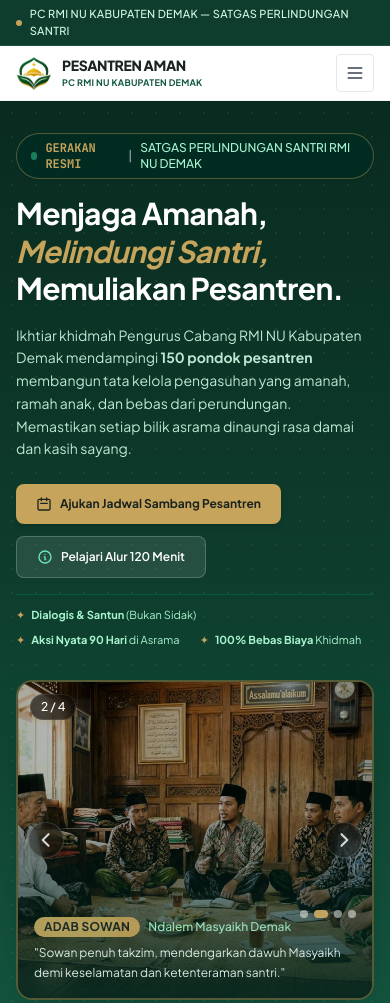
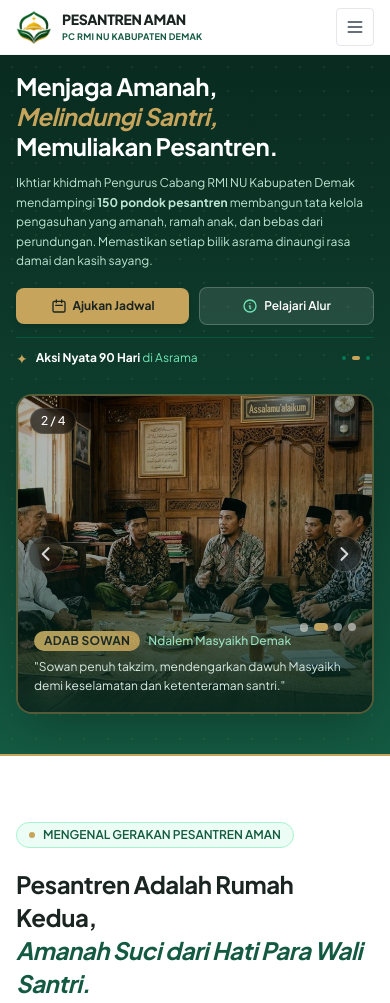
Before and after one commit to nazirulss/pesantren-aman, a website: page website/index.html in a window 390 px wide. Shown: the top 1003 px of the page. Drawn offline with nearby package versions, Linux system fonts and the light colour scheme; a web font is replaced by a local one.

Commit message:
fix(mobile): rapikan hero mobile, sembunyikan topbar di hp, sejajarkan tombol CTA, dan aktifkan slider nilai santri

```diff
--- a/website/index.html
+++ b/website/index.html
@@ -68,8 +68,8 @@
     </div>
   </div>
 
-  <!-- ================= TOPBAR INFORMASI ================= -->
-  <div class="bg-[#0E3D2D] text-white text-[11px] border-b border-[#1C5340]">
+  <!-- ================= TOPBAR INFORMASI (Hanya Desktop, di Mobile Komponen Teratas adalah Header Putih) ================= -->
+  <div class="hidden md:block bg-[#0E3D2D] text-white text-[11px] border-b border-[#1C5340]">
     <div class="max-w-7xl mx-auto px-4 sm:px-6 lg:px-8 py-1.5 flex justify-between items-center">
       <div class="flex items-center gap-2 text-emerald-100 font-medium tracking-wide">
         <span class="inline-block w-1.5 h-1.5 rounded-full bg-pa-gold"></span>
@@ -224,62 +224,60 @@
   </header>
 
   <!-- ================= 1. HERO SECTION & KEHANGATAN SILATURAHMI NDALEM ================= -->
-  <section class="bg-gradient-to-b from-[#092B20] via-[#0E3D2D] to-[#145A42] text-white pt-8 pb-16 border-b-2 border-pa-gold relative overflow-hidden">
+  <section class="bg-gradient-to-b from-[#092B20] via-[#0E3D2D] to-[#145A42] text-white pt-4 sm:pt-8 pb-10 sm:pb-16 border-b-2 border-pa-gold relative overflow-hidden">
     <!-- Ornamen Geometris Samar -->
     <div class="absolute inset-0 opacity-10 pointer-events-none bg-[radial-gradient(#C7A45B_1px,transparent_1px)] [background-size:24px_24px]"></div>
 
     <div class="max-w-7xl mx-auto px-4 sm:px-6 lg:px-8 relative z-10">
-      <div class="grid grid-cols-1 lg:grid-cols-12 gap-8 lg:gap-12 items-center">
+      <div class="grid grid-cols-1 lg:grid-cols-12 gap-6 lg:gap-12 items-center">
 
         <!-- Kolom Teks Utama Hero -->
-        <div class="lg:col-span-7 space-y-4 sm:space-y-5">
-
-          <div class="inline-flex items-center gap-2 px-3.5 py-1.5 rounded-full bg-emerald-950/90 border border-pa-gold/40 text-emerald-200 text-xs font-medium shadow-sm">
-            <span class="w-2 h-2 rounded-full bg-emerald-400 animate-pulse"></span>
-            <span class="font-mono text-pa-gold font-bold">GERAKAN RESMI</span>
-            <span class="text-gray-400">|</span>
-            <span>SATGAS PERLINDUNGAN SANTRI RMI NU DEMAK</span>
-          </div>
-
-          <h1 class="text-3xl sm:text-4xl lg:text-5xl font-bold font-display text-white leading-tight">
+        <div class="lg:col-span-7 space-y-3 sm:space-y-4">
+
+          <h1 class="text-2xl sm:text-4xl lg:text-5xl font-bold font-display text-white leading-tight">
             Menjaga Amanah,<br>
             <span class="text-pa-gold italic font-sans">Melindungi Santri,</span><br>
             Memuliakan Pesantren.
           </h1>
 
-          <p class="text-sm sm:text-base text-emerald-100/90 leading-relaxed font-sans max-w-xl">
+          <p class="text-xs sm:text-sm md:text-base text-emerald-100/90 leading-relaxed font-sans max-w-xl">
             Ikhtiar khidmah Pengurus Cabang RMI NU Kabupaten Demak mendampingi <strong>150 pondok pesantren</strong> membangun tata kelola pengasuhan yang amanah, ramah anak, dan bebas dari perundungan. Memastikan setiap bilik asrama dinaungi rasa damai dan kasih sayang.
           </p>
 
-          <!-- Tombol CTA Hero -->
-          <div class="pt-2 flex flex-wrap gap-3 items-center">
-            <a href="/kontak" class="bg-pa-gold hover:bg-[#B39049] text-pa-ink font-bold text-xs py-3 px-5 rounded-lg transition-colors shadow-md flex items-center gap-2">
-              <svg class="w-4 h-4 text-pa-ink" fill="none" stroke="currentColor" viewBox="0 0 24 24">
+          <!-- Tombol CTA Hero (Sejajar Horizontal 1 Baris pada Mobile & Desktop) -->
+          <div class="pt-1 sm:pt-2 flex items-center gap-2.5 sm:gap-3">
+            <a href="/kontak" class="flex-1 sm:flex-none justify-center bg-pa-gold hover:bg-[#B39049] text-pa-ink font-bold text-xs py-2.5 sm:py-3 px-3.5 sm:px-5 rounded-lg transition-colors shadow-md flex items-center gap-1.5 whitespace-nowrap text-center">
+              <svg class="w-4 h-4 text-pa-ink shrink-0" fill="none" stroke="currentColor" viewBox="0 0 24 24">
                 <path stroke-linecap="round" stroke-linejoin="round" stroke-width="2" d="M8 7V3m8 4V3m-9 8h10M5 21h14a2 2 0 002-2V7a2 2 0 00-2-2H5a2 2 0 00-2 2v12a2 2 0 002 2z"/>
               </svg>
-              <span>Ajukan Jadwal Sambang Pesantren</span>
+              <span>Ajukan Jadwal</span>
             </a>
-            <a href="/sambang" class="bg-white/10 hover:bg-white/20 text-white font-semibold text-xs py-3 px-5 rounded-lg border border-white/20 transition-colors flex items-center gap-2">
-              <svg class="w-4 h-4 text-emerald-300" fill="none" stroke="currentColor" viewBox="0 0 24 24">
+            <a href="/sambang" class="flex-1 sm:flex-none justify-center bg-white/10 hover:bg-white/20 text-white font-semibold text-xs py-2.5 sm:py-3 px-3.5 sm:px-5 rounded-lg border border-white/20 transition-colors flex items-center gap-1.5 whitespace-nowrap text-center">
+              <svg class="w-4 h-4 text-emerald-300 shrink-0" fill="none" stroke="currentColor" viewBox="0 0 24 24">
                 <path stroke-linecap="round" stroke-linejoin="round" stroke-width="2" d="M13 16h-1v-4h-1m1-4h.01M21 12a9 9 0 11-18 0 9 9 0 0118 0z"/>
               </svg>
-              <span>Pelajari Alur 120 Menit</span>
+              <span>Pelajari Alur</span>
             </a>
           </div>
 
-          <!-- 3 Nilai Garansi Program Sambang -->
-          <div class="pt-3 border-t border-emerald-800/80 flex flex-wrap gap-x-5 gap-y-2 text-[11px] text-emerald-200">
-            <div class="flex items-center gap-1.5">
-              <span class="text-pa-gold">✦</span>
-              <span><strong>Dialogis & Santun</strong> (Bukan Sidak)</span>
-            </div>
-            <div class="flex items-center gap-1.5">
-              <span class="text-pa-gold">✦</span>
-              <span><strong>Aksi Nyata 90 Hari</strong> di Asrama</span>
-            </div>
-            <div class="flex items-center gap-1.5">
-              <span class="text-pa-gold">✦</span>
-              <span><strong>100% Bebas Biaya</strong> Khidmah</span>
+          <!-- 3 Nilai Garansi Program Sambang (Slider Bergantian 1 per 1 Otomatis) -->
+          <div class="pt-2 sm:pt-3 border-t border-emerald-800/80 flex items-center gap-2 text-xs text-emerald-200">
+            <span class="text-pa-gold text-sm shrink-0">✦</span>
+            <div id="hero-value-slider" class="relative overflow-hidden h-6 flex-1">
+              <div class="hero-val-item absolute inset-0 flex items-center transition-all duration-500 opacity-100 translate-y-0">
+                <span class="text-xs text-emerald-100 font-sans"><strong class="text-white font-bold">Dialogis &amp; Santun</strong> <span class="text-emerald-300">(Bukan Sidak)</span></span>
+              </div>
+              <div class="hero-val-item absolute inset-0 flex items-center transition-all duration-500 opacity-0 translate-y-2 pointer-events-none">
+                <span class="text-xs text-emerald-100 font-sans"><strong class="text-white font-bold">Aksi Nyata 90 Hari</strong> <span class="text-emerald-300">di Asrama</span></span>
+              </div>
+              <div class="hero-val-item absolute inset-0 flex items-center transition-all duration-500 opacity-0 translate-y-2 pointer-events-none">
+                <span class="text-xs text-emerald-100 font-sans"><strong class="text-white font-bold">100% Bebas Biaya</strong> <span class="text-emerald-300">Khidmah</span></span>
+              </div>
+            </div>
+            <div class="flex items-center gap-1.5 shrink-0 pr-1">
+              <span class="val-dot w-2 h-1 rounded-full bg-pa-gold transition-all"></span>
+              <span class="val-dot w-1 h-1 rounded-full bg-emerald-700 transition-all"></span>
+              <span class="val-dot w-1 h-1 rounded-full bg-emerald-700 transition-all"></span>
             </div>
           </div>
 
@@ -1495,6 +1493,29 @@
       // Start autoplay
       startAutoPlay();
     })();
+
+    /* HERO VALUE TICKER (Slider Bergantian 1 per 1 Otomatis) */
+    (function initHeroValueSlider() {
+      const slider = document.getElementById('hero-value-slider');
+      if (!slider) return;
+      const items = slider.querySelectorAll('.hero-val-item');
+      const dots = slider.parentElement.querySelectorAll('.val-dot');
+      if (items.length < 2) return;
+      let current = 0;
+      setInterval(() => {
+        items[current].classList.remove('opacity-100', 'translate-y-0');
+        items[current].classList.add('opacity-0', 'translate-y-2', 'pointer-events-none');
+        if (dots[current]) {
+          dots[current].className = 'val-dot w-1 h-1 rounded-full bg-emerald-700 transition-all';
+        }
+        current = (current + 1) % items.length;
+        items[current].classList.remove('opacity-0', 'translate-y-2', 'pointer-events-none');
+        items[current].classList.add('opacity-100', 'translate-y-0');
+        if (dots[current]) {
+          dots[current].className = 'val-dot w-2 h-1 rounded-full bg-pa-gold transition-all';
+        }
+      }, 3000);
+    })();
   </script>
 
 </body>
```
Also changed, not shown: website/admin.html (+1 -1 lines), website/asesmen-mandiri.html (+1 -1 lines), website/kabar.html (+1 -1 lines), website/kontak.html (+1 -1 lines), website/lima-pilar.html (+1 -1 lines), website/media.html (+1 -1 lines), website/mitra.html (+1 -1 lines), website/perkembangan.html (+1 -1 lines), website/sambang.html (+1 -1 lines), website/tentang.html (+1 -1 lines), website/unduhan.html (+1 -1 lines).
